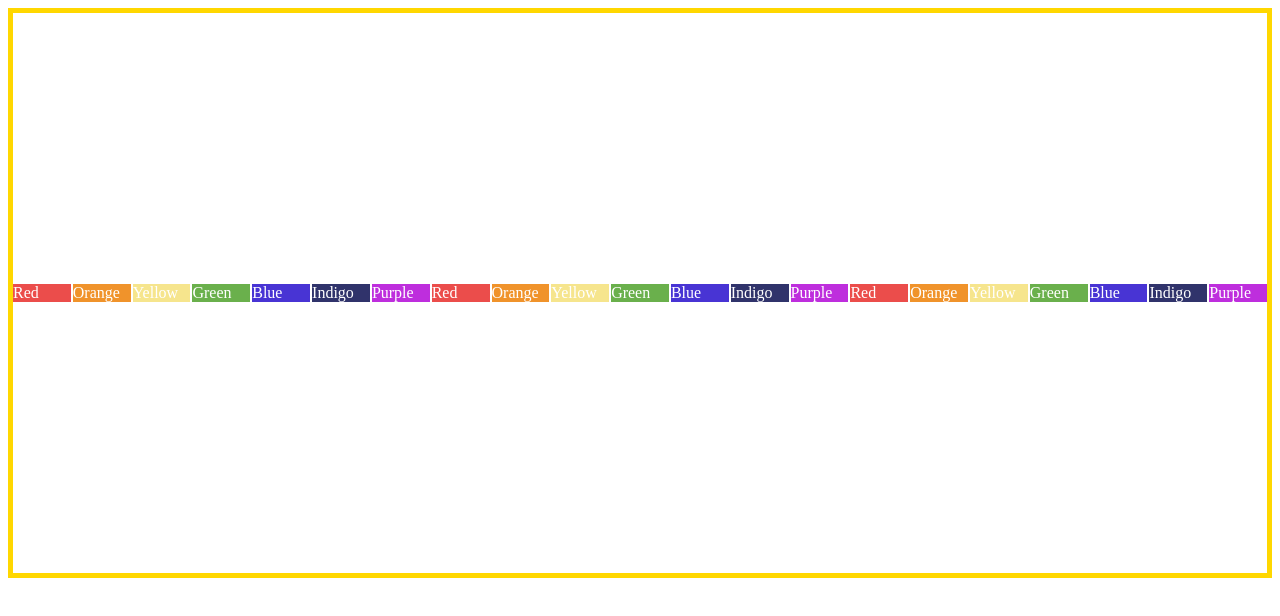
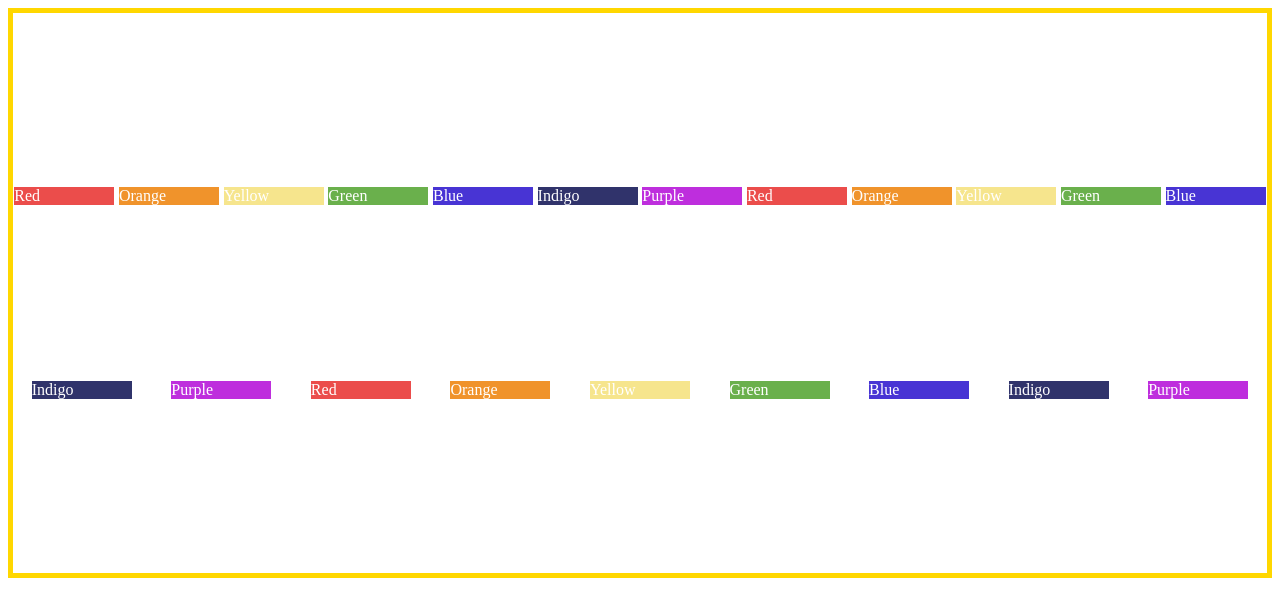
Before and after one commit to subasree55/flex, a plain HTML site: page index.html in a window 1280 px wide. Drawn offline with Linux system fonts and the light colour scheme.

Commit message:
Update index.html

```diff
--- a/index.html
+++ b/index.html
@@ -16,11 +16,12 @@
       display: flex;/* dis:inline-flex with flex-dir: row, dis:flex with flex-dir:column
       display: inline-flex with flex-dir: column, display: flex with flex-dir: column*/
 
-      flex-direction: row;
-      flex-wrap: nowrap;
-      justify-content: space-around;/*justify-content is for nowrap*/
-      align-items: center;/*align-items and align-content is for wrap*/
-      align-content: space-evenly;
+      flex-direction: row;/*row-reverse,column,column-reverse*/
+      flex-wrap: wrap;/*wrap,nowrap,wrap-reverse*/
+      justify-content: space-around;/*justify-content is for wrap horizontally*/
+      align-items: center;/*align-items is for nowrap*/
+      align-content: space-evenly;/*align-content is for wrap vertically*/
+      align-self: center;
       height: 70vh;
       gap: 2px;
     }
@@ -35,6 +36,8 @@ children of the .container class.
     */
 
     .red {background-color: #eb4d4b;
+      flex-shrink: 10;
+      align-self: flex-end;
     }
     .orange {background-color: #f0932b;}
     .yellow {background-color: #f6e58d;}
```
